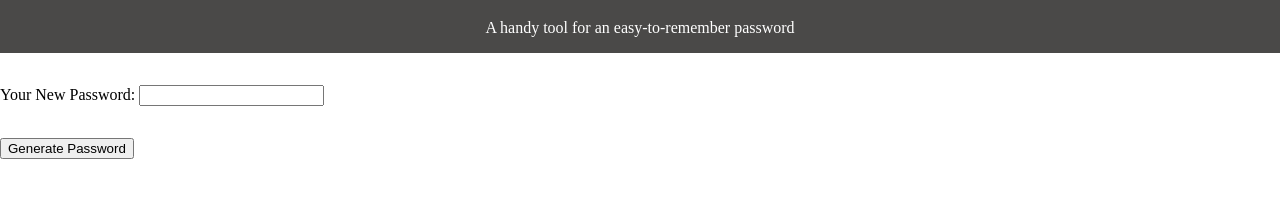
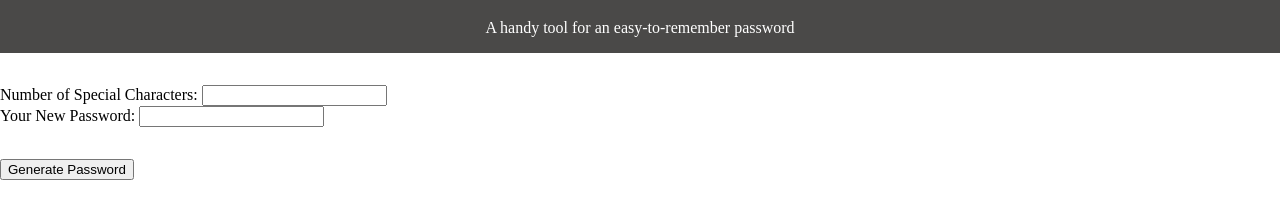
Before and after one commit to mehmetid/PASSWORD-Generator, a plain HTML site: page index.html in a window 1280 px wide. Shown: the part 61-280 px from the top of the page. Drawn offline with Linux system fonts and the light colour scheme.

Commit message:
Update index.html

```diff
--- a/index.html
+++ b/index.html
@@ -19,6 +19,12 @@
             </div>
 
             <p>
+		<!-- an input to take the number of special characters the user wants -->
+                <div id = "numSpecialChars">
+                    <label for="specialCharsInput">Number of Special Characters:</label>
+                    <input id="specialCharsInput">
+                </div>
+
                 <!-- an input to display the password in -->
                 <div id = "passworddisplay">
                     <label for="passwordinput">Your New Password:</label>
```
